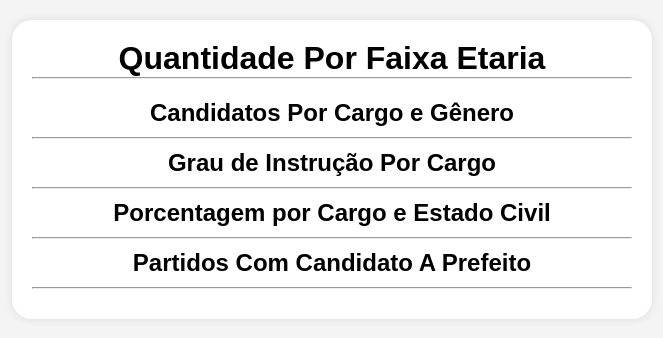
After one commit to 2daniell/election-analysis, a Flask app: template template/statistics.html in a window 1280 px wide. The commit adds this page. Shown: the top 338 px of the page, without its empty margins (308-971 px from the left). Run offline with Flask 3, Linux system fonts and the light colour scheme; the template is opened without the code that fills it, so the values that code supplies are empty; parts of the project's set-up code (start-up, migrations or seed data) failed here and were passed over.

Commit message:
Feat: Add statistic html function

```diff
--- a/html_server.py
+++ b/html_server.py
@@ -1,12 +1,22 @@
-from flask import Flask, render_template
 import data
 import webbrowser
+from flask import Flask, render_template
+from main import port
 app = Flask(__name__, template_folder='template')
 
+
 @app.route('/candidatos/<int:id>')
-def get(id):
+def index(id):
     candidatos = data.filter_sq_candidato(id).to_dict(orient='records')
-    url_img = "/static/photos/FPB" + str(id) + "_div.jpg"
+    url_img = "https://raw.githubusercontent.com/davicesarmorais/fotos-candidatos-pb/refs/heads/main/fotos-candidatos-pb/FPB" + str(id) + "_div.jpg"
     redes = data.filter_media_sq_candidato(id).to_dict(orient='records')
     bens = data.find_bens_value(id)
     return render_template("template.html", candidatos=candidatos, url_img=url_img, redes=redes, bens=bens)
+
+@app.route('/statistics')
+def statistics():
+    return render_template("statistics.html", statistics=data.get_statistics(), partidos=data.get_partidos_prefeito())
+
+def open_browser(id):
+    url = "http://127.0.0.1:" + str(port) + "/candidatos/" + str(id)
+    webbrowser.open(url, new=True)
--- a/main.py
+++ b/main.py
@@ -1,6 +1,8 @@
 import screen
 import html_server as server
 from threading import Thread
+
+port = 5000
 
 def main_screen(page: screen.ft.Page):
     page.title = "APE - Analise de Dados"
@@ -16,7 +18,7 @@ def main_screen(page: screen.ft.Page):
     screen.main_screen(page)
 
 def main_server():
-    server.app.run()
+    server.app.run(port=port)
 
 if __name__ == "__main__":
     server_thread = Thread(target=main_server)
--- /dev/null
+++ b/template/statistics.html
@@ -0,0 +1,147 @@
+<!DOCTYPE html>
+<html lang="en">
+<head>
+    <meta charset="UTF-8">
+    <meta name="viewport" content="width=device-width, initial-scale=1.0">
+    <title>Estatisticas</title>
+
+    <style>
+
+        * {
+            margin: 0;
+            padding: 0;
+        }
+
+        body {
+            font-family: Arial, sans-serif;
+            margin: 20px;
+            background-color: #f4f4f4;
+        }
+        .container {
+            background-color: white;
+            border-radius: 20px;
+            padding: 20px;
+            box-shadow: 0 0 10px #0000001a;
+            max-width: 600px;
+            margin: auto;
+        }
+
+    </style>
+
+</head>
+<body>
+
+    <div class="container">
+        <h1 style="text-align: center;" class="margin">Quantidade Por Faixa Etaria</h1>
+
+        <hr style="margin-bottom: 20px;">
+
+
+        {% for statistic in statistics %}
+
+        <span style="font-weight: 600;">{{ statistic.cargo }}</span>
+
+        <ul style="list-style: none; margin: 10px 0px">
+
+                <li style="display: flex; justify-content: space-between;">
+                    <span style="font-weight: 500;">Até 21 anos</span>
+                    <p>{{ statistic.idd_faixas.faixa_21 }}</p>
+                </li>
+
+                <li style="display: flex; justify-content: space-between;">
+                    <span style="font-weight: 500;">Entre 22 e 40 anos</span>
+                    <p>{{ statistic.idd_faixas.faixa_22_40 }}</p>
+                </li>
+
+                <li style="display: flex; justify-content: space-between;">
+                    <span style="font-weight: 500;">Entre 41 e 60 anos</span>
+                    <p>{{ statistic.idd_faixas.faixa_41_60 }}</p>
+                </li>
+
+                <li style="display: flex; justify-content: space-between;">
+                    <span style="font-weight: 500; margin-bottom: 10px">Acima de 60 anos</span>
+                    <p>{{ statistic.idd_faixas.faixa_60 }}</p>
+                </li>
+            {% endfor %}
+        </ul>
+
+        <h2 style="text-align: center; margin-bottom: 10px">Candidatos Por Cargo e Gênero</h2>
+
+        <hr style="margin-bottom: 10px;">
+
+
+        {% for statistic in statistics %}
+
+        <span style="font-weight: 600;">{{ statistic.cargo }}</span>
+
+        <ul style="list-style: none; margin: 10px 0px">
+            <li style="display: flex; justify-content: space-between;">
+                <span style="font-weight: 500;">Masculino</span>
+                <p>{{ statistic.porcent_masc }}%</p>
+            </li>
+
+            <li style="display: flex; justify-content: space-between;">
+                <span style="font-weight: 500;">Feminino</span>
+                <p style="margin-bottom: 10px;">{{ statistic.porcent_fem }}%</p>
+            </li>
+
+            {%endfor%}
+        </ul>
+
+        <h2 style="margin-bottom: 10px; text-align: center;">Grau de Instrução Por Cargo</h2>
+        <hr style="margin-bottom: 10px;">
+
+        {% for statistic in statistics %}
+
+        <span style="font-weight: 600;">{{ statistic.cargo }}</span>
+
+        <ul style="list-style: none; margin: 10px 0px">
+
+            {% for grau, porcent in statistic.porcent_instrucao.items() %}
+                <li style="display: flex; justify-content: space-between;">
+                    <span style="font-weight: 500;">{{grau}}:</span>
+                    <p>{{porcent}}%</p>
+                </li>
+            {%endfor%}
+
+
+        </ul>
+        {%endfor%}
+
+        <h2 style="text-align: center; margin-bottom: 10px;">Porcentagem por Cargo e Estado Civil</h2>
+
+        <hr style="margin-bottom: 10px;">
+
+        {% for statistic in statistics %}
+
+        <span style="font-weight: 600">{{ statistic.cargo }}</span>
+
+        <ul style="list-style: none; margin: 10px 0px">
+
+            {% for estado, porcent in statistic.porcentagem_estado_civil.items() %}
+                <li style="display: flex; justify-content: space-between;">
+                    <span style="font-weight: 500;">{{estado}}:</span>
+                    <p>{{porcent}}%</p>
+                </li>
+            {%endfor%}
+
+
+        </ul>
+        {%endfor%}
+
+        <h2 style="text-align: center; margin-bottom: 10px;">Partidos Com Candidato A Prefeito</h2>
+
+        <hr style="margin-bottom: 10px;">
+
+        <ul style="list-style: none; display: flex; flex-wrap: wrap; justify-content: center;">
+        {% for partido in partidos %}
+            <li style="border: 1px solid #ccc; border-radius: 8px; padding: 10px; margin: 10px; width: 150px; text-align: center; transition: transform 0.2s;">
+                <strong>{{ partido }}</strong>
+            </li>
+        {% endfor %}
+        </ul>
+
+    </div>
+
+</body>
+</html>
```
Also changed, not shown: data.py (+71 -1 lines), screen.py (+96 -6 lines), template/template.html (+7 -5 lines).
